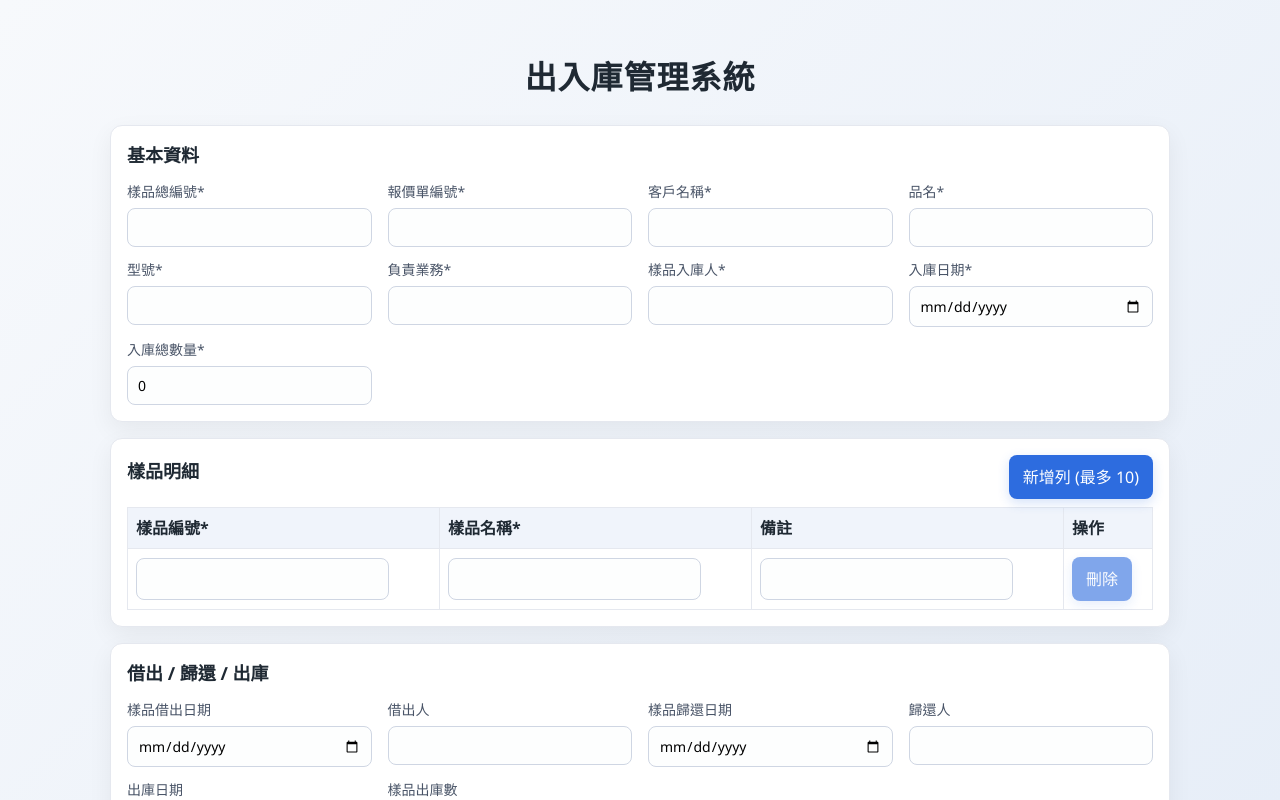
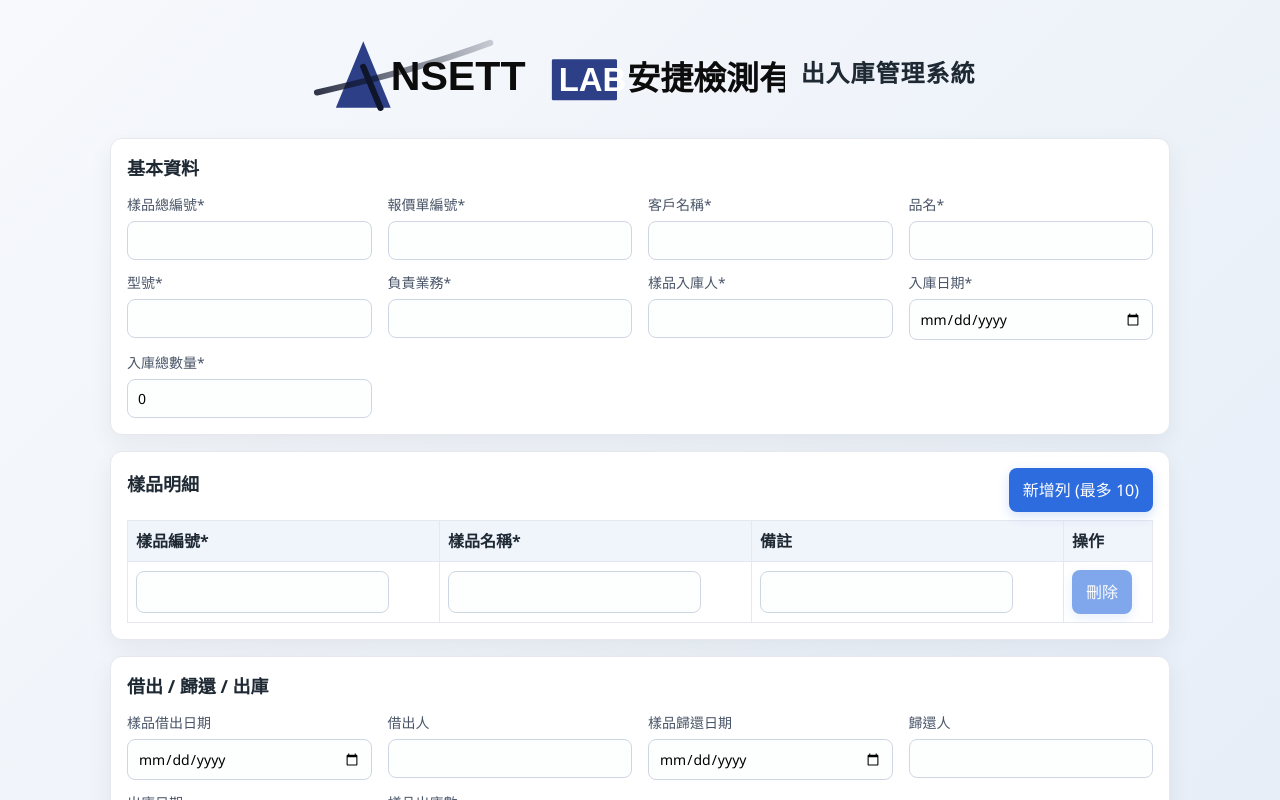
Before and after one commit to garen-whaleforce/inbound-system, a React (Vite) app in the folder frontend/: page / in a window 1280 px wide. Shown: the top 800 px of the page. Built offline with nearby package versions, Linux system fonts and the light colour scheme; no server answers.

Commit message:
feat: add company logo to UI

```diff
--- a/frontend/src/App.css
+++ b/frontend/src/App.css
@@ -4,10 +4,24 @@
   padding: 32px 20px 48px;
 }
 
-h1 {
-  text-align: center;
+.brand-bar {
+  display: flex;
+  align-items: center;
+  gap: 16px;
   margin-bottom: 24px;
-  letter-spacing: 0.03em;
+  justify-content: center;
+  flex-wrap: wrap;
+}
+
+.brand-logo {
+  max-width: 480px;
+  height: auto;
+}
+
+.brand-title {
+  font-size: 24px;
+  font-weight: 700;
+  letter-spacing: 0.04em;
 }
 
 .card {
--- a/frontend/src/App.tsx
+++ b/frontend/src/App.tsx
@@ -5,6 +5,7 @@ import BorrowReturnForm from './components/BorrowReturnForm';
 import ExcelPanel from './components/ExcelPanel';
 import WordPanel from './components/WordPanel';
 import type { FormData, SampleItem } from './types';
+import logo from './assets/logo.svg';
 import './App.css';
 
 const createInitialForm = (): FormData => ({
@@ -39,7 +40,10 @@ const App: React.FC = () => {
 
   return (
     <div className="container">
-      <h1>出入庫管理系統</h1>
+      <div className="brand-bar">
+        <img src={logo} alt="ANSETT LAB 安捷檢測有限公司" className="brand-logo" />
+        <div className="brand-title">出入庫管理系統</div>
+      </div>
       <HeaderForm formData={formData} onChange={updateField} />
       <SampleDetailsTable sampleItems={formData.sampleItems} onChange={updateSampleItems} />
       <BorrowReturnForm formData={formData} onChange={updateField} />
```
Also changed, not shown: frontend/src/assets/logo.svg (added).
